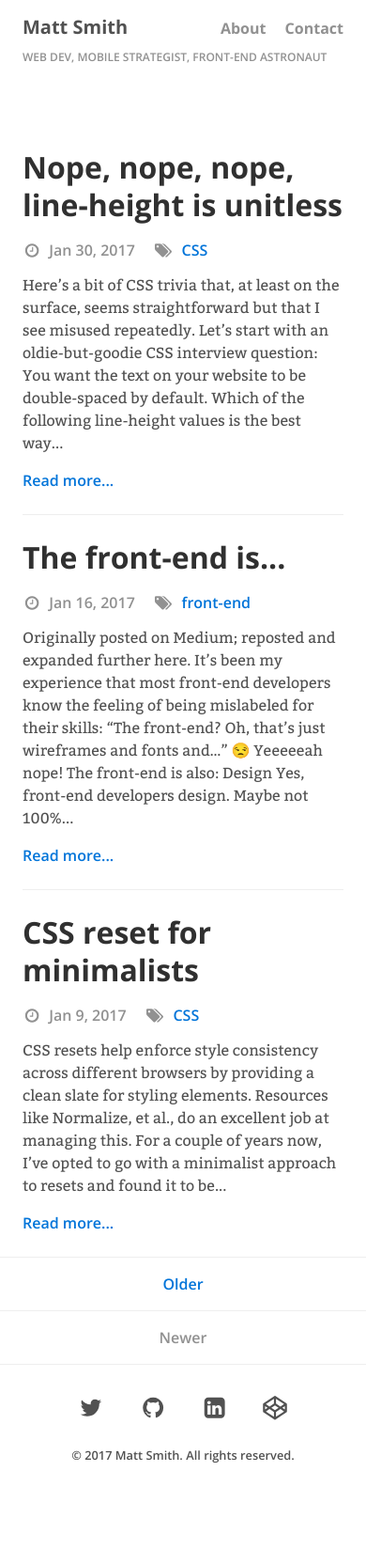
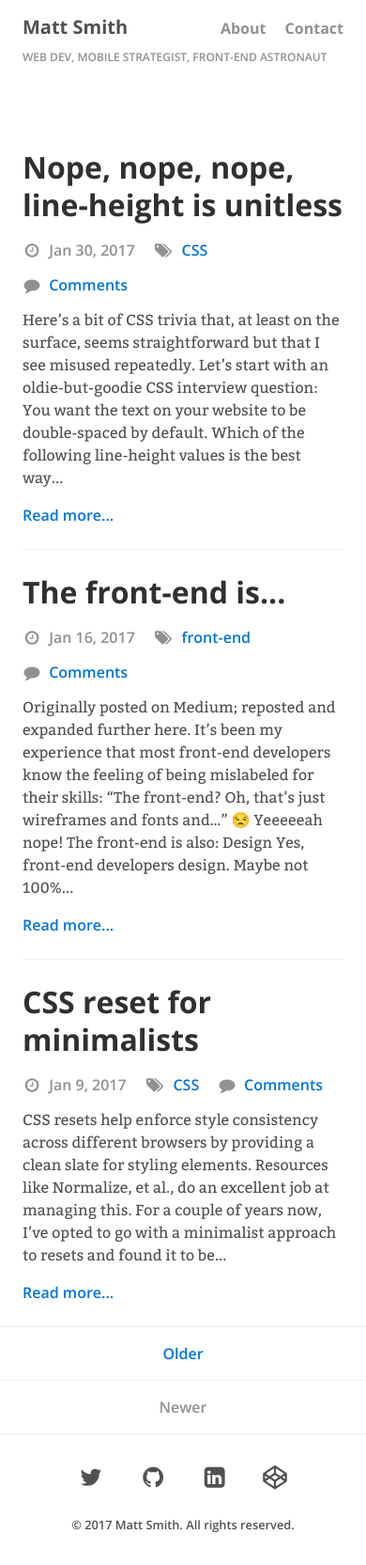
Before and after one commit to AllThingsSmitty/allthingssmitty.github.io, a Jekyll site: the page built from index.html, in a window 390 px wide. Shown: the whole page at 94% size. Built offline with Jekyll 4.4.1, drawn with Linux system fonts in a browser that asks for light colours; the list of posts is cut into pages by our own code; comment, search, counter and statistics services are not loaded; before the commit the page ends 1591 px from its top, so only the background shows below that.

Commit message:
Display comment count on small screens

```diff
--- a/_sass/_posts.scss
+++ b/_sass/_posts.scss
@@ -54,9 +54,9 @@
     margin-left: .25em;
   }
 
-  @media (max-width: $large-breakpoint) {
-    display: none;
-  }
+  //@media (max-width: $large-breakpoint) {
+  //  display: none;
+  //}
 }
 
 .more {
```
